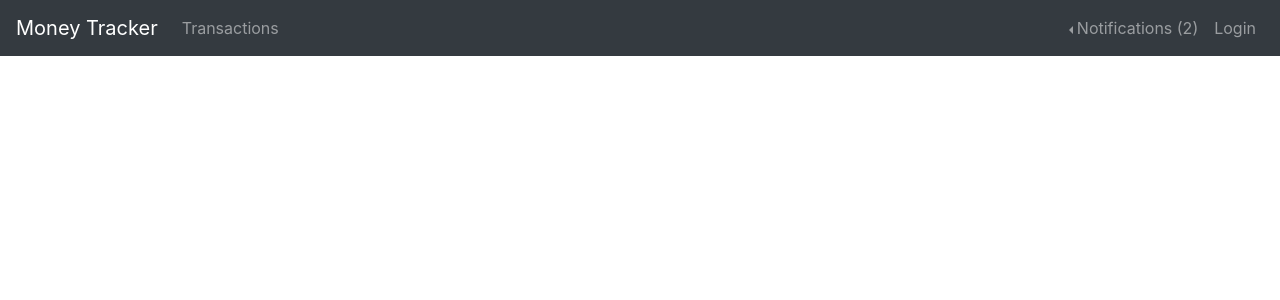
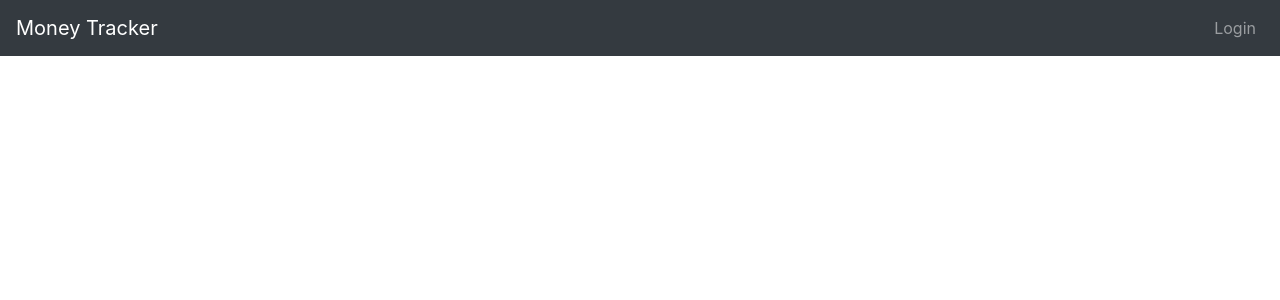
Before and after one commit to MoneyTrackerTeam/client, an Angular app: page / in a window 1280 px wide. Shown: the top 300 px of the page. Built offline with nearby package versions, Linux system fonts and the light colour scheme.

Commit message:
some fixes

```diff
--- a/src/app/app.component.html
+++ b/src/app/app.component.html
@@ -9,13 +9,13 @@
     <div class="collapse navbar-collapse" id="navbar">
       <ul class="navbar-nav mr-auto">
         <li class="nav-item">
-          <a class="nav-link" routerLink="/transactions">Transactions</a>
+          <a class="nav-link" routerLink="/transactions" *ngIf="loggedIn()">Transactions</a>
         </li>
 
       </ul>
       <ul class="navbar-nav ml-auto">
         <li class="nav-item dropdown">
-          <app-notifications></app-notifications>
+          <app-notifications *ngIf="loggedIn()"></app-notifications>
         </li>
         <li class="nav-item">
           <a class="nav-link" routerLink="/login" *ngIf="!loggedIn()">Login</a>
--- a/src/app/components/notifications/notifications.component.css
+++ b/src/app/components/notifications/notifications.component.css
@@ -2,20 +2,6 @@
   min-width: 300px;
   background: #ffffff;
 }
-/* .badgeAlert {
-    display: inline-block;
-    min-width: 10px;
-    padding: 3px 7px;
-    font-size: 12px;
-    font-weight: 700;
-    color: #fff;
-    line-height: 1;
-    vertical-align: baseline;
-    white-space: nowrap;
-    text-align: center;
-    background-color: #d9534f;
-    border-radius: 10px;
-    position: absolute;
-    margin-top: -10px;
-    margin-left: -10px
-} */
+#notificationsDrop {
+  cursor: pointer;
+}
```
